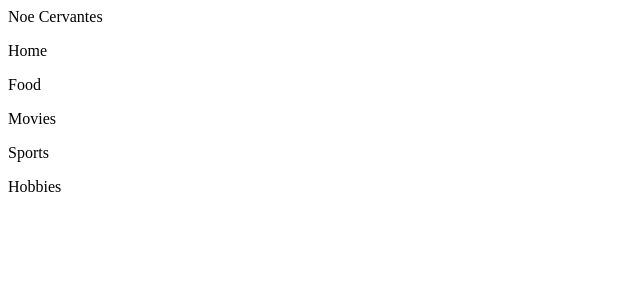
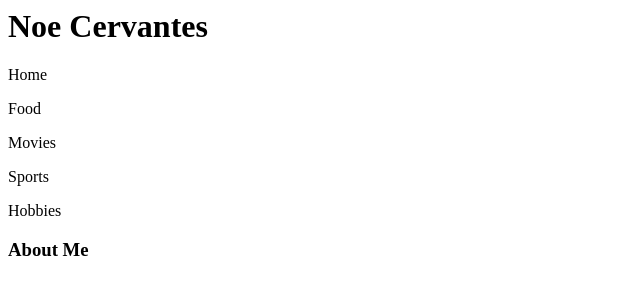
Before and after one commit to noeisaac/noeisaac.github.io, a plain HTML site: page index.html in a window 1280 px wide. Shown: the whole page, without its empty margins (0-640 px from the left). Drawn offline with Linux system fonts and the light colour scheme.

Commit message:
Update index.html

```diff
--- a/index.html
+++ b/index.html
@@ -1,7 +1,10 @@
-<title> Noe Cervantes </title>
-<body> Noe Cervantes </body>
+<title> My Web Page </title>
+<h1> Noe Cervantes </h1>
 <p> Home </p>
 <p> Food </p>
 <p> Movies </p>
 <p> Sports </p>
 <p> Hobbies </p>
+
+<h3> About Me </h3>
+<body>
```
